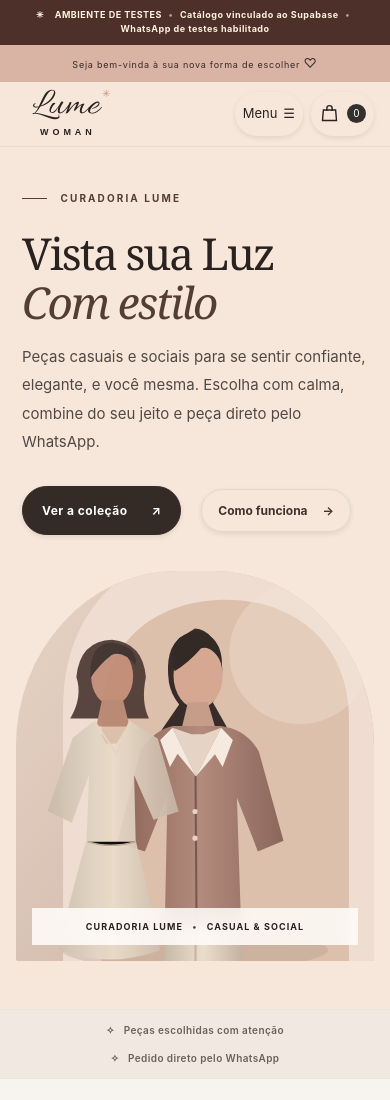
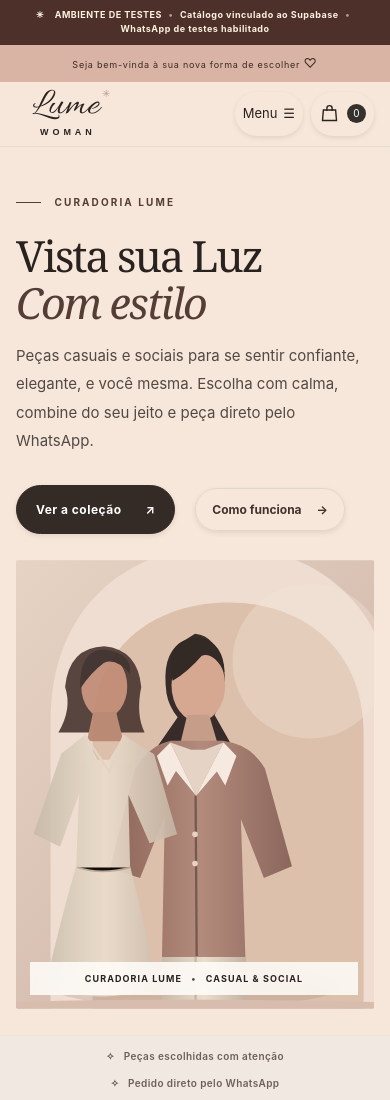
Before and after one commit to felipehnrq/lume-woman-site, a website: page index.html in a window 390 px wide. Shown: the top 1100 px of the page. Drawn offline with Linux system fonts and the light colour scheme; no server answers.

Commit message:
style: hero AURA editorial com imagem única e enquadramento responsivo

```diff
--- a/styles.css
+++ b/styles.css
@@ -240,3 +240,20 @@ body.tema-classico h1,body.tema-classico h2,body.tema-classico h3{font-family:Ge
     border-radius:24px;
   }
 }
+
+
+/* AURA: hero editorial único, responsivo, sem galerias adicionais. */
+.hero{grid-template-columns:minmax(0,51%) minmax(0,49%);min-height:610px;height:auto;gap:0;padding-top:28px;padding-bottom:28px}
+.hero-copy{padding:48px 8% 48px 3%}
+.hero h1{font-size:clamp(49px,5.6vw,82px);line-height:1.09;letter-spacing:-.045em}
+.hero-art{min-height:550px;background:#e9d9ce;border-radius:2px;isolation:isolate}
+.hero-art img{object-fit:cover;object-position:center 24%}
+.hero-art-label{left:22px;bottom:22px}
+@media(max-width:760px){
+ .hero{display:flex;flex-direction:column;min-height:0;height:auto;padding-top:28px;padding-bottom:26px}
+ .hero-copy{padding:20px 0 26px}
+ .hero h1{font-size:clamp(43px,10vw,65px)}
+ .hero-art{min-height:0;height:clamp(380px,115vw,600px)}
+ .hero-art img{object-position:center 20%}
+ .hero-art-label{left:14px;bottom:14px;padding:10px 12px;font-size:9px}
+}
```
